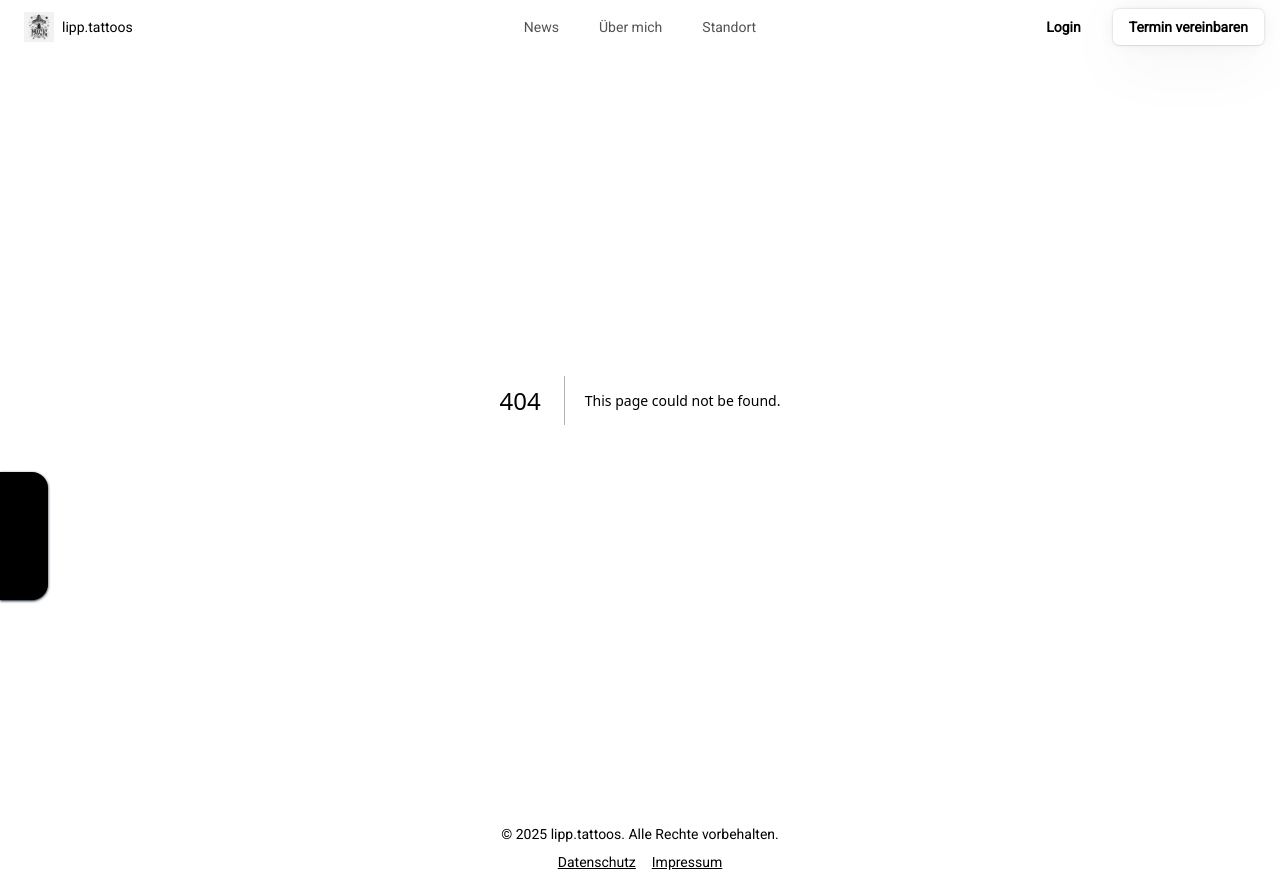
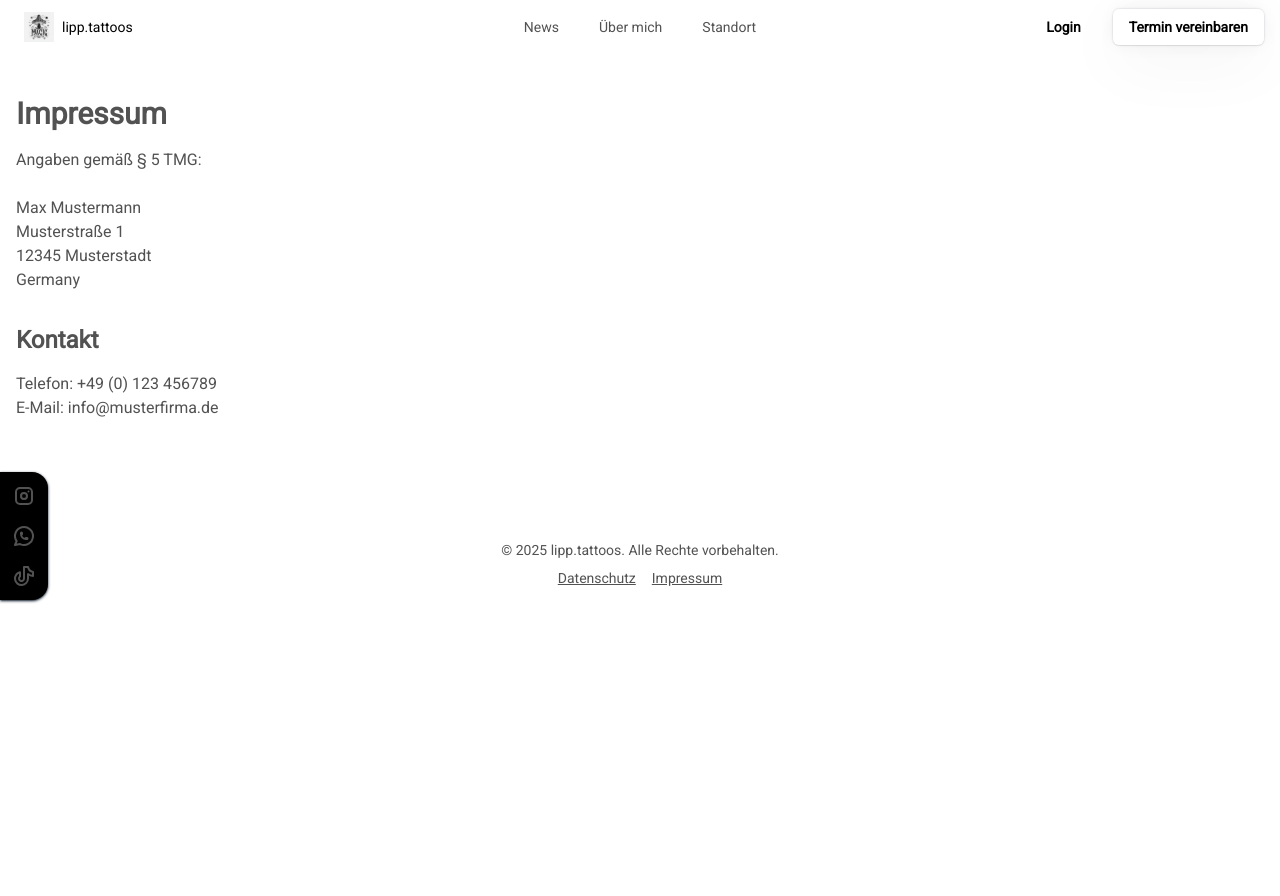
Before and after one commit to mariokreitz/blog-with-simple-cms, a Next.js app: page /imprint in a window 1280 px wide. Before the commit this address had no page. After the commit the page ends 800 px from the top, so only its background shows below. Built offline with nearby package versions, Linux system fonts and the light colour scheme.

Commit message:
Create page.tsx

```diff
--- /dev/null
+++ b/app/imprint/page.tsx
@@ -0,0 +1,26 @@
+import React from "react";
+
+const Page = () => {
+  return (
+    <div className="container mx-auto px-4 py-24">
+      <h1 className="mb-4 text-3xl font-bold">Impressum</h1>
+      <p className="mb-6">Angaben gemäß § 5 TMG:</p>
+      <p>
+        Max Mustermann
+        <br />
+        Musterstraße 1<br />
+        12345 Musterstadt
+        <br />
+        Germany
+      </p>
+      <h2 className="mt-8 mb-4 text-2xl font-bold">Kontakt</h2>
+      <p>
+        Telefon: +49 (0) 123 456789
+        <br />
+        E-Mail: info@musterfirma.de
+      </p>
+    </div>
+  );
+};
+
+export default Page;
```
